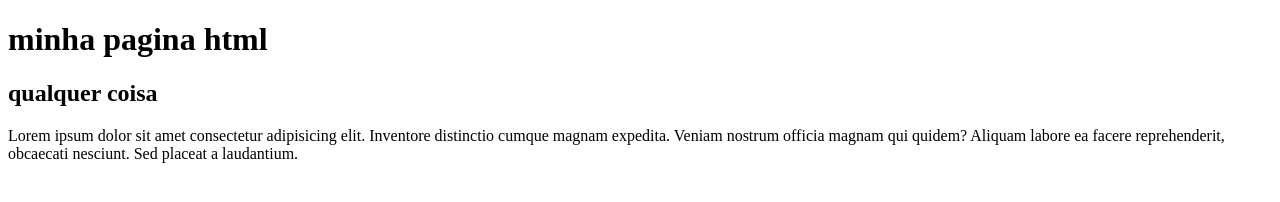
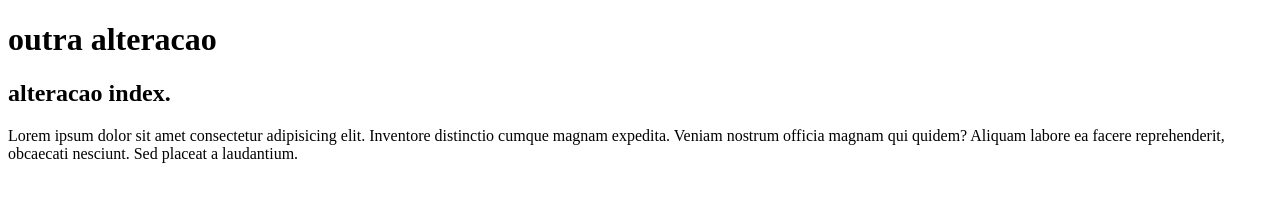
Before and after one commit to Pamm31/gama-no-github, a plain HTML site: page index.html in a window 1280 px wide. Drawn offline with Linux system fonts and the light colour scheme.

Commit message:
outro commit, desta vez em master

```diff
--- a/index.html
+++ b/index.html
@@ -5,8 +5,8 @@
     <title>Document</title>
 </head>
 <body>
-    <h1>minha pagina html</h1>
-    <h2>qualquer coisa</h2>
+    <h1>outra alteracao</h1>
+    <h2>alteracao index.</h2>
     <p>Lorem ipsum dolor sit amet consectetur adipisicing elit. Inventore distinctio cumque magnam expedita. Veniam nostrum officia magnam qui quidem? Aliquam labore ea facere reprehenderit, obcaecati nesciunt. Sed placeat a laudantium.</p>
 </body>
 </html>
```
